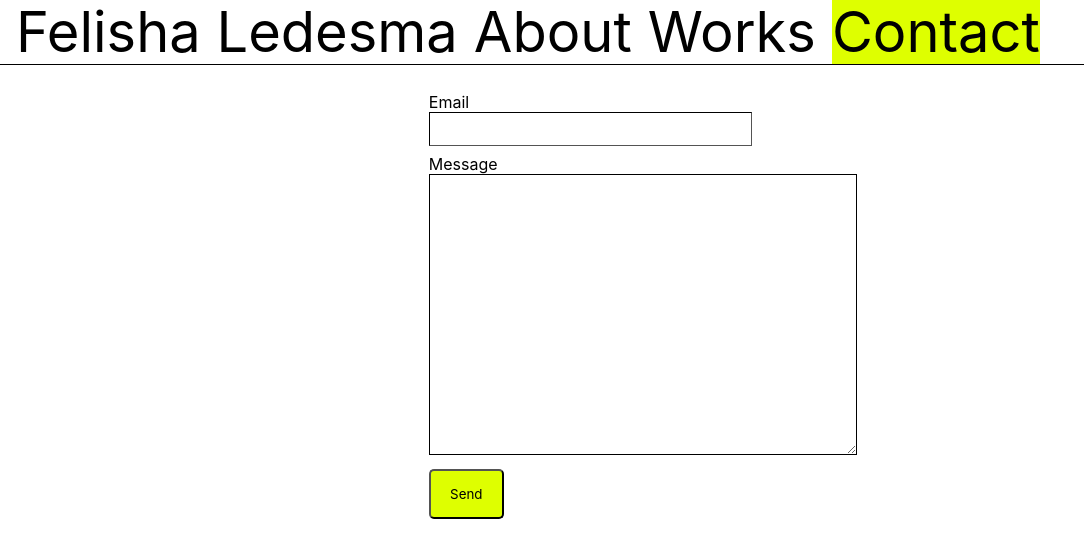
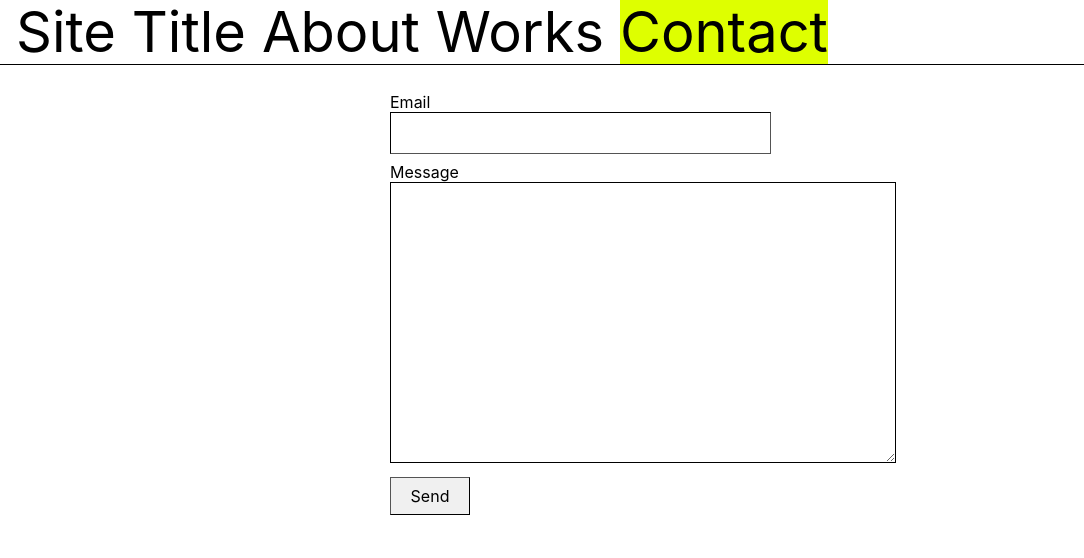
Before and after one commit to taxihelms0/felishaledesma.com, a Jekyll site: the page built from contact.html, in a window 1280 px wide. Shown: the top 558 px of the page, without its empty margins (0-1084 px from the left). Built offline with Jekyll 4.4.1, drawn with Linux system fonts in a browser that asks for light colours; nearby versions of some CDN libraries.

Commit message:
tuned up some blog post page

```diff
--- a/_data/navigation.yml
+++ b/_data/navigation.yml
@@ -1,4 +1,4 @@
-- name: Felisha Ledesma
+- name: Site Title
   link: /
 - name: About
   link: /about.html
--- a/_sass/main.scss
+++ b/_sass/main.scss
@@ -29,12 +29,16 @@ body {
   //padding: 1rem;
 }
 
-.content ul, p{
+.content ul, p {
   padding-inline-start:0rem;
   // padding-left:1rem;
   // padding-right:1rem;
   margin-right:0;
   margin-left:0;
+}
+
+.content form input, textarea{
+  font-size:125%;
 }
 
 // links
@@ -82,7 +86,6 @@ a:hover {
 .excerpt p {
   display:inline;
   padding:0 1rem 0 1rem;
-
 }
 
 /* end global stuff */
@@ -167,12 +170,20 @@ a:hover {
 /* end nav styling */
 
 /* begin blog listing style */
+li.blogPost {
+  display:block;
+  text-align: left;
+  // text-justify: inter-word;
+
+  // margin-right:auto;
+  // margin-left:auto;
+}
 
 /* end blog listing style */
 
 /* begin form stuff */
 form {
-  width:33%;
+  width:500px;
   margin-left:auto;
   margin-right:auto;
   display:block;
@@ -180,18 +191,19 @@ form {
   padding-top:1.25rem;
   padding-inline-start:0;
   margin-top:2rem;
+}
 
-}
 
 form input {
   //padding: 1rem;
   border-width:1px;
   border-color:black;
-  padding-top:1rem;
+  padding-top:0.5rem;
+  padding-bottom:0.5rem;
+
   // margin-left:auto;
   // margin-right:auto;
   width: 75%;
-  height: 15px;
   display: block;
 }
 
@@ -201,10 +213,19 @@ form label, button{
 }
 
 form button {
-  height: 50px;
-  width: 75px;
-  border-radius: 5px;
+  padding-top:0.5rem;
+  padding-bottom:0.5rem;
+  width: 80px;
+  font-size:100%;
+  // border-radius: 5px;
+  background-color:#f0f0f0;
+  border-width:1px;
+  border-color:black;
+}
+
+form button:hover {
   background-color:$highlight-color;
+  cursor:pointer;
 }
 
 textarea {
@@ -225,4 +246,6 @@ textarea {
   width: 0;
   z-index: -1;
 }
+
+
 /* end form stuff */
--- a/_sass/responsive.scss
+++ b/_sass/responsive.scss
@@ -51,11 +51,9 @@
   /* Form resize for small screens */
   form {
     width:85%;
-    font-size:150%;
+    font-size:125%;
   }
-  form input {
-    height: 20px;
-  }
+
   form button, input{
     width:100%!important;
     vertical-align:center;
--- /dev/null
+++ b/assets/js/form.js
@@ -0,0 +1,25 @@
+var myform = $("form#myform");
+myform.submit(function(event) {
+event.preventDefault();
+
+var params = myform.serializeArray().reduce(function(obj, item) {
+obj[item.name] = item.value;
+return obj;
+}, {});
+
+// Change to your service ID, or keep using the default service
+var service_id = "default_service";
+
+var template_id = "template_klFXnOEm";
+myform.find("button").text("Sending...");
+emailjs.send(service_id, template_id, params)
+.then(function() {
+
+      document.location.href="thanks.html";
+}, function(err) {
+      alert("Send email failed!\r\n Response:\n " + JSON.stringify(err));
+      myform.find("button").text("Send");
+});
+
+return false;
+});
--- a/contact.html
+++ b/contact.html
@@ -2,24 +2,33 @@
 title: Contact
 
 ---
-<form id="myform" onsubmit="emailjs.sendForm('default_service', 'template_klFXnOEm', this); return false;" method="post">
+<form id="myform" data-lpignore="true">
       <label>Email</label>
-      <input type="text" name="user_email" />
+      <input type="email" name="user_email" id="user_email" required focus="true" autocomplete="off"/>
       <label>Message</label>
-      <textarea name="message"></textarea>
+      <textarea type="text" name="message" required></textarea>
       <!-- H o n e y p o t -->
       <label class="ohnohoney" for="name"></label>
       <input class="ohnohoney" autocomplete="off" type="text" id="name" name="name" placeholder="Your name here">
       <label class="ohnohoney" for="email"></label>
       <input class="ohnohoney" autocomplete="off" type="email" id="email" name="email" placeholder="Your e-mail here">
-      <button>
-      Send
-      </button>
+      <button class="g-recaptcha"
+        data-sitekey="6LerF7AZAAAAAM36HkaE3HsuwttiLbStqY_VmOgs"
+        data-callback='onSubmit'
+        data-action='submit'>Send</button>
 </form>
 
+<script type="text/javascript" src="//ajax.googleapis.com/ajax/libs/jquery/2.1.1/jquery.min.js"></script>
 <script type="text/javascript" src="https://cdn.jsdelivr.net/npm/emailjs-com@2.3.2/dist/email.min.js"></script>
 <script type="text/javascript">
-      (function(){
-         emailjs.init("user_9zebsEJVTakFQHE0CDnXT");
+      (function() {
+        emailjs.init("user_9zebsEJVTakFQHE0CDnXT");
       })();
 </script>
+<script type="text/javascript" src="/assets/js/form.js"> </script>
+<script src="https://www.google.com/recaptcha/api.js"></script>
+<script>
+      function onSubmit(token) {
+        document.getElementById("myform").submit();
+      }
+</script>
```
Also changed, not shown: _posts/2020-05-30-hbd.md (added, +8 -0 lines), _posts/2020-06-09-something-else.md (added, +9 -0 lines), _posts/2020-07-09-another-one.md (added, +8 -0 lines), _posts/2020-07-09-more.md (added, +11 -0 lines), thanks.html (added, +9 -0 lines), works.html (+5 -2 lines).
